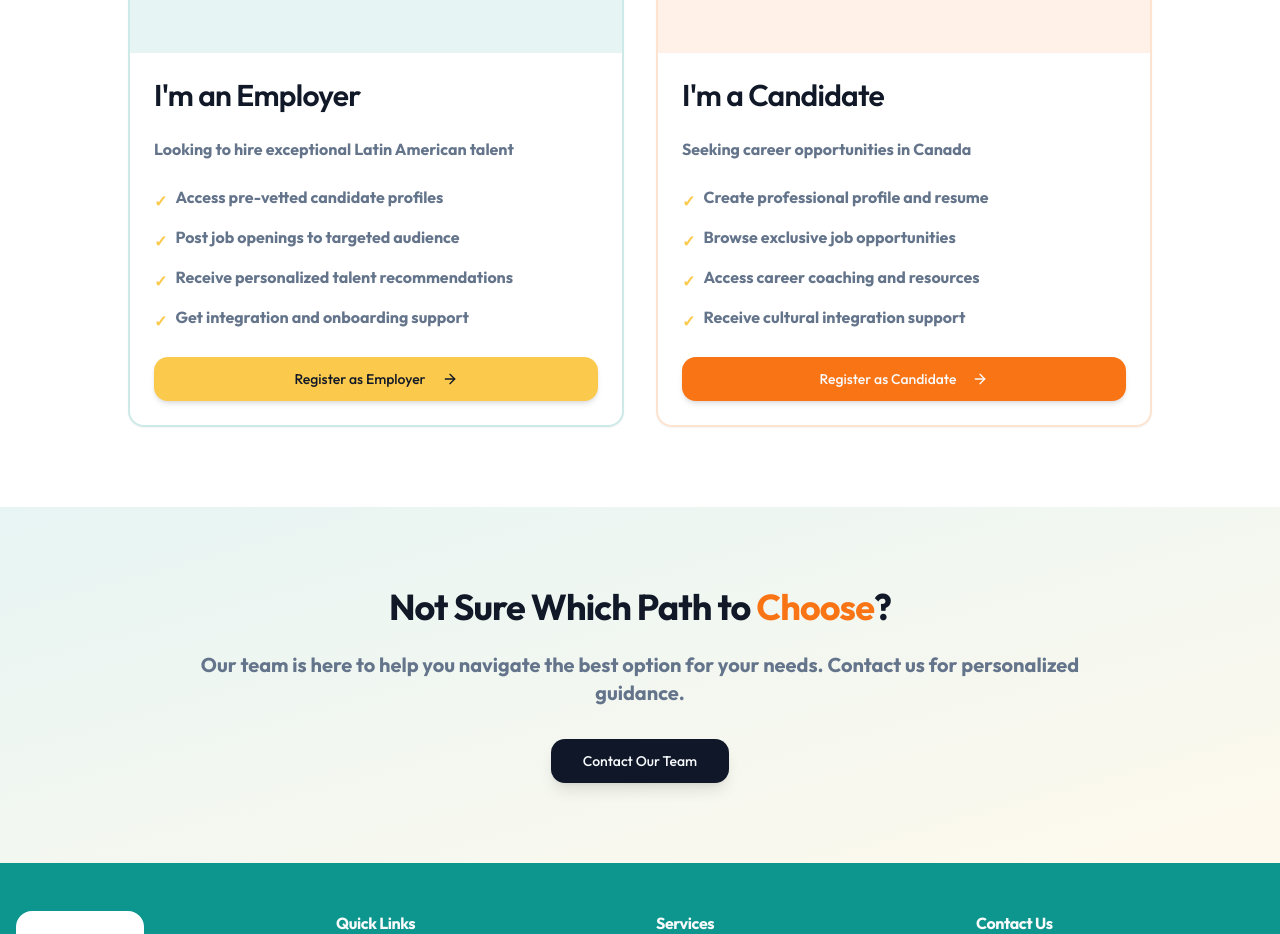
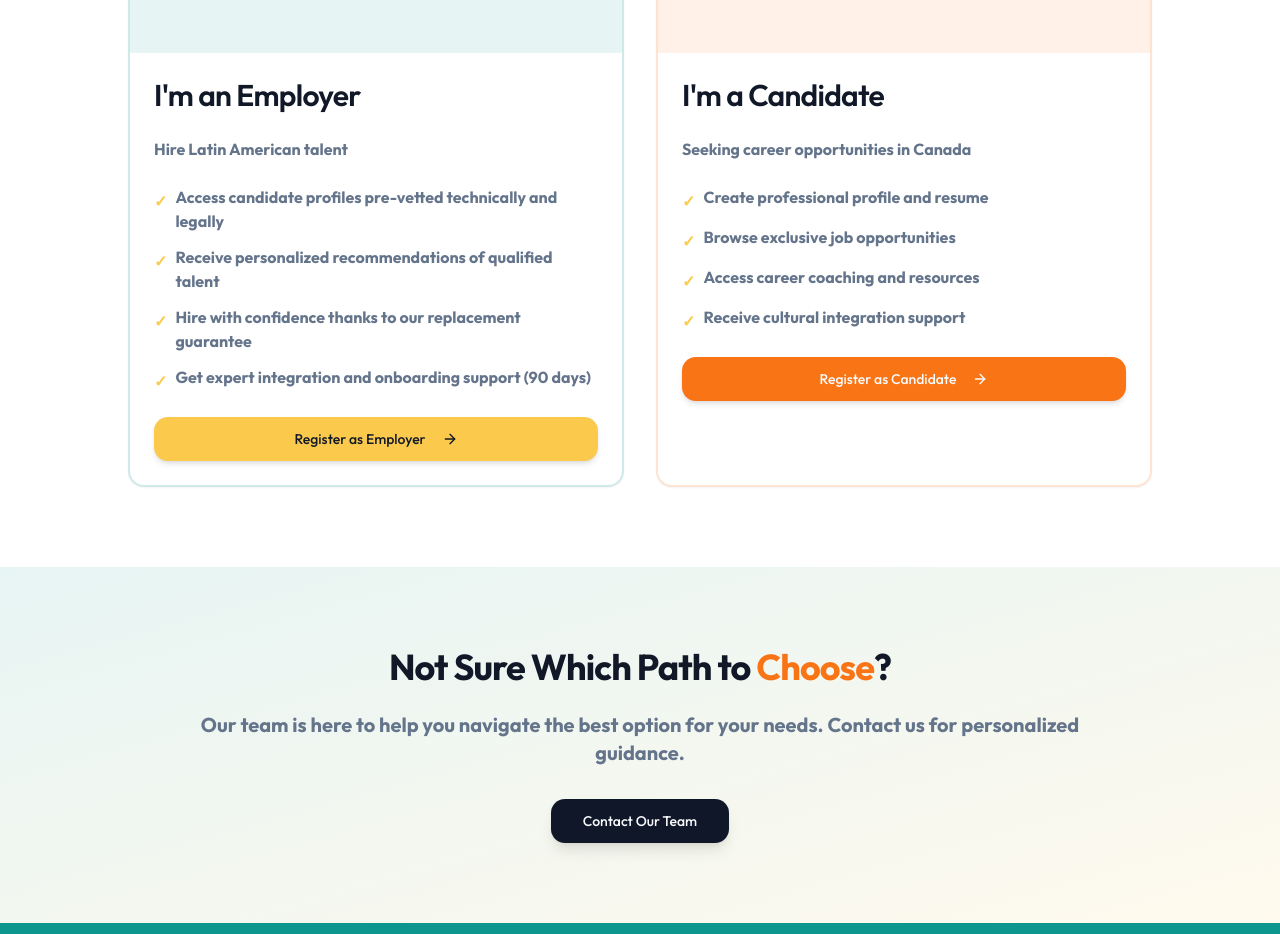
Before and after one commit to MarceMolina83/hrcalatinweb, a React (Vite) app: page / in a window 1280 px wide. Shown: the part 2920-3854 px from the top of the page. Built offline with nearby package versions, Linux system fonts and the light colour scheme; no server answers; the HTML template or start-up script is replaced by a standard one.

Commit message:
content: update employer card content on home page

```diff
--- a/src/contexts/LanguageContext.tsx
+++ b/src/contexts/LanguageContext.tsx
@@ -290,11 +290,11 @@ export const translations = {
     "getStarted.hero.title": "Get Started Today",
     "getStarted.hero.subtitle": "Choose your path and begin your journey with HR-CALATIN Interexchange",
     "getStarted.employer.title": "I'm an Employer",
-    "getStarted.employer.subtitle": "Looking to hire exceptional Latin American talent",
-    "getStarted.employer.item1": "Access pre-vetted candidate profiles",
-    "getStarted.employer.item2": "Post job openings to targeted audience",
-    "getStarted.employer.item3": "Receive personalized talent recommendations",
-    "getStarted.employer.item4": "Get integration and onboarding support",
+    "getStarted.employer.subtitle": "Hire Latin American talent",
+    "getStarted.employer.item1": "Access candidate profiles pre-vetted technically and legally",
+    "getStarted.employer.item2": "Receive personalized recommendations of qualified talent",
+    "getStarted.employer.item3": "Hire with confidence thanks to our replacement guarantee",
+    "getStarted.employer.item4": "Get expert integration and onboarding support (90 days)",
     "getStarted.employer.button": "Register as Employer",
     "getStarted.candidate.title": "I'm a Candidate",
     "getStarted.candidate.subtitle": "Seeking career opportunities in Canada",
@@ -652,11 +652,11 @@ export const translations = {
     "getStarted.hero.title": "Comienza Hoy",
     "getStarted.hero.subtitle": "Elige tu camino y comienza tu viaje con HR-CALATIN Interexchange",
     "getStarted.employer.title": "Soy un Empleador",
-    "getStarted.employer.subtitle": "Buscando contratar talento latinoamericano excepcional",
-    "getStarted.employer.item1": "Accede a perfiles de candidatos pre-verificados",
-    "getStarted.employer.item2": "Publica vacantes a audiencia específica",
-    "getStarted.employer.item3": "Recibe recomendaciones personalizadas de talento",
-    "getStarted.employer.item4": "Obtén soporte de integración e incorporación",
+    "getStarted.employer.subtitle": "Contrate talento latinoamericano",
+    "getStarted.employer.item1": "Accede a perfiles pre-verificados técnica y legalmente",
+    "getStarted.employer.item2": "Recibe recomendaciones personalizadas de talento calificado",
+    "getStarted.employer.item3": "Contrate con seguridad gracias a nuestra garantía de reemplazo",
+    "getStarted.employer.item4": "Obtén soporte experto en integración y onboarding (90 días)",
     "getStarted.employer.button": "Registrarse como Empleador",
     "getStarted.candidate.title": "Soy un Candidato",
     "getStarted.candidate.subtitle": "Buscando oportunidades profesionales en Canadá",
```
